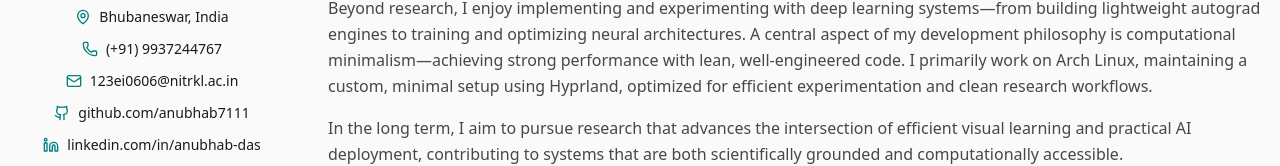
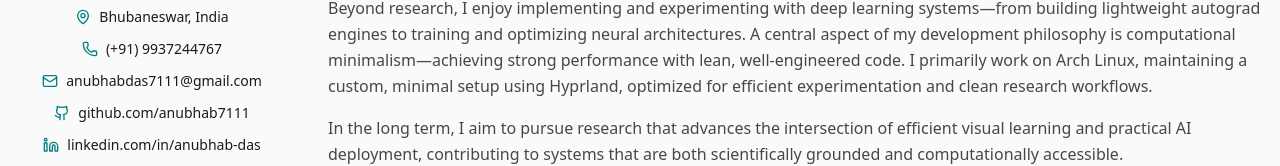
Before and after one commit to anubhab7111/anubhab7111.github.io, a Next.js app: page / in a window 1280 px wide. Shown: the part 389-555 px from the top of the page. Built offline with nearby package versions, Linux system fonts and the light colour scheme.

Commit message:
updated email id

```diff
--- a/src/app/page.tsx
+++ b/src/app/page.tsx
@@ -101,7 +101,7 @@ export default function HomePage() {
                                 </a>
                             </Button>
                             <Button variant="ghost" size="sm" asChild className="justify-start text-muted-foreground hover:text-primary">
-                                <a href="mailto:123ei0606@nitrkl.ac.in" className="flex items-center">
+                                <a href="mailto:anubhabdas7111@gmail.com" className="flex items-center">
                                     <Mail className="mr-2 h-4 w-4" /> Email
                                 </a>
                             </Button>
@@ -143,9 +143,9 @@ export default function HomePage() {
                     <Phone className="mr-2 h-4 w-4 text-accent flex-shrink-0" />
                     <span>(+91) 9937244767</span>
                   </a>
-                  <a href="mailto:123ei0606@nitrkl.ac.in" className="flex items-center justify-center text-foreground hover:text-primary"> {/* Removed md:justify-start */}
+                  <a href="mailto:anubhabdas7111@gmail.com" className="flex items-center justify-center text-foreground hover:text-primary"> {/* Removed md:justify-start */}
                     <Mail className="mr-2 h-4 w-4 text-accent flex-shrink-0" />
-                    <span>123ei0606@nitrkl.ac.in</span>
+                    <span>anubhabdas7111@gmail.com</span>
                   </a>
                   <a href="https://github.com/anubhab7111" target="_blank" rel="noopener noreferrer" className="flex items-center justify-center text-foreground hover:text-primary"> {/* Removed md:justify-start */}
                     <Github className="mr-2 h-4 w-4 text-accent flex-shrink-0" />
--- a/src/components/sections/terminal-hero-section.tsx
+++ b/src/components/sections/terminal-hero-section.tsx
@@ -12,7 +12,7 @@ const linesData = [
   { text: '$ contact --phone', isCommand: true, speed: 50 },
   { text: '> (+91) 9937244767', isCommand: false, speed: 50, href: 'tel:+919937244767', Icon: Phone },
   { text: '$ contact --email', isCommand: true, speed: 50 },
-  { text: '> 123ei0606@nitrkl.ac.in', isCommand: false, speed: 50, href: 'mailto:123ei0606@nitrkl.ac.in', Icon: Mail },
+  { text: '> anubhabdas7111@gmail.com', isCommand: false, speed: 50, href: 'mailto:anubhabdas7111@gmail.com', Icon: Mail },
   { text: '$ social --github', isCommand: true, speed: 50 },
   { text: '> github.com/anubhab7111', isCommand: false, speed: 50, href: 'https://github.com/anubhab7111', Icon: Github, target: '_blank' },
   { text: '$ social --linkedin', isCommand: true, speed: 50 },
```
